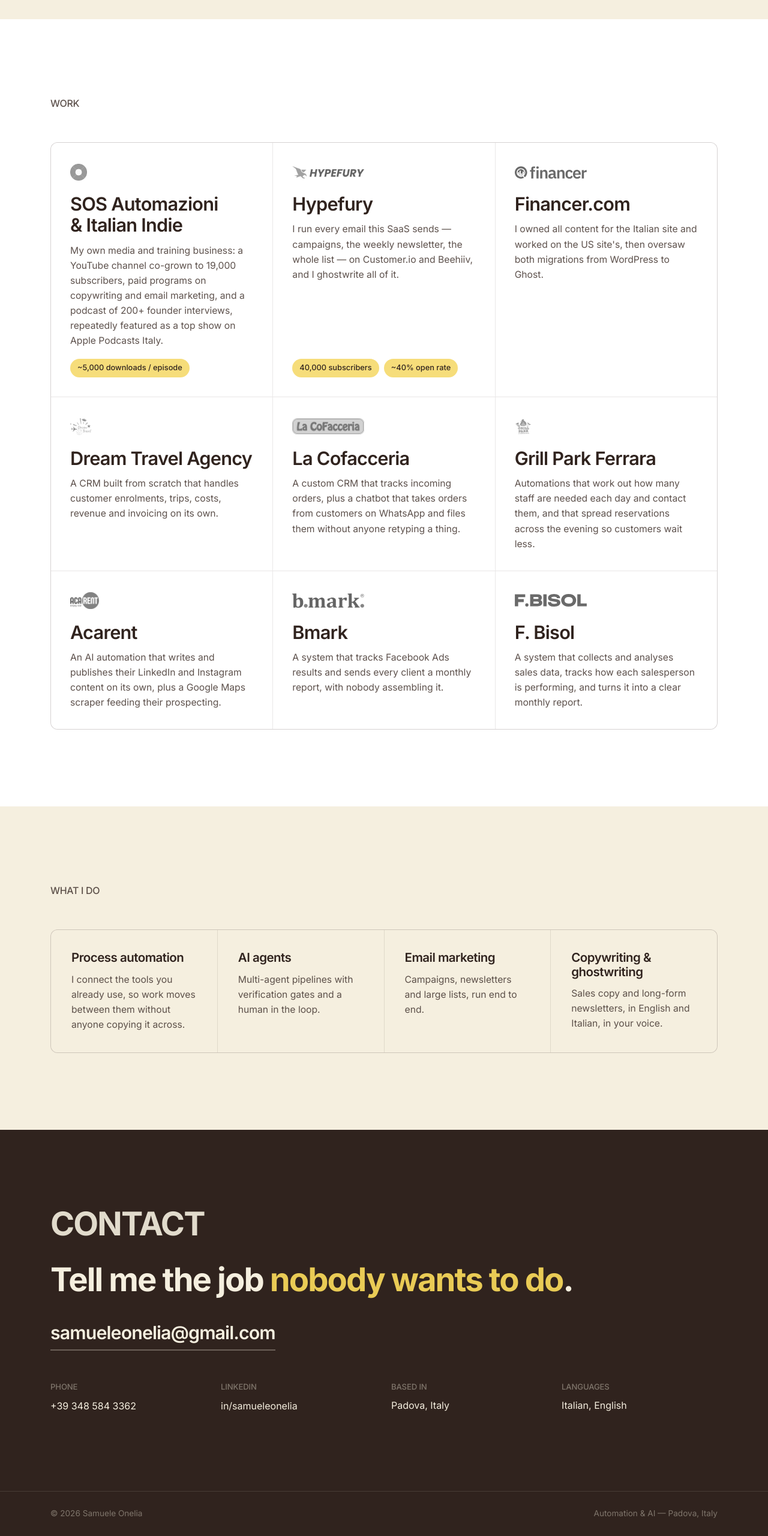
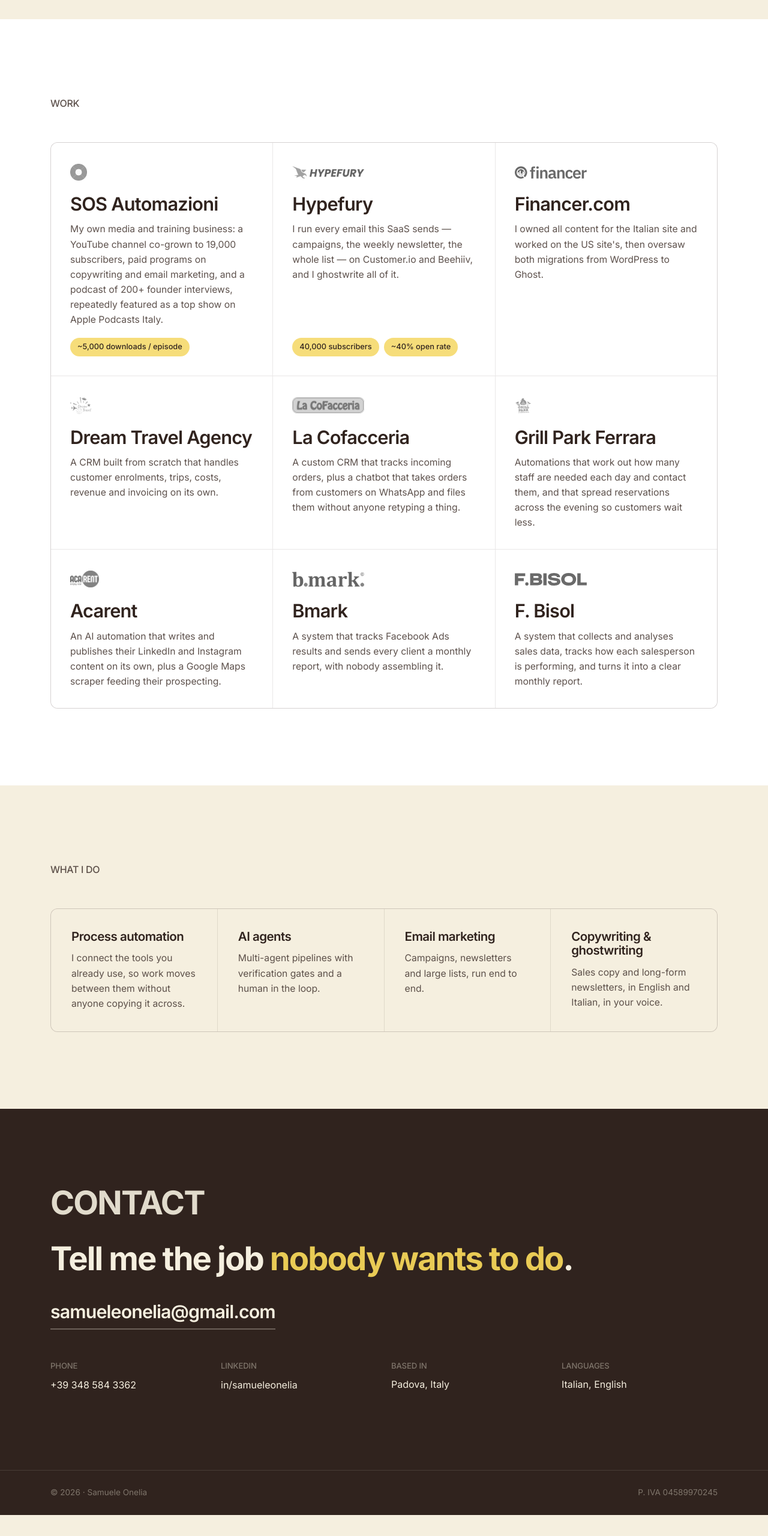
Before and after one commit to samueleonelia/samueleonelia.com, a plain HTML site: page index.html in a window 1280 px wide. Shown: the part 808-3368 px from the top of the page at 60% size. After the commit the page ends 3333 px from the top, so only its background shows below. Drawn offline with Linux system fonts and the light colour scheme.

Commit message:
Match SOS Automazioni's footer note, and shorten the SOS card title
Footer now carries the same legal line as sosautomazioni.com — '(c) 2026 ·
Samuele Onelia' and 'P. IVA 04589970245' — minus the Privacy Policy and Cookie
Policy links, as asked. This replaces the 'Automation & AI — Padova, Italy'
line that was there.

Work card titled 'SOS Automazioni' rather than 'SOS Automazioni & Italian
Indie'. The podcast is still described in the card copy.

```diff
--- a/index.html
+++ b/index.html
@@ -237,8 +237,8 @@
       <div class="jobs">
 
         <article class="job rv">
-          <div class="job-logo"><img src="assets/logos/sosautomazioni.avif" alt="SOS Automazioni and Italian Indie" loading="lazy"></div>
-          <h3>SOS Automazioni &amp; Italian Indie</h3>
+          <div class="job-logo"><img src="assets/logos/sosautomazioni.avif" alt="SOS Automazioni" loading="lazy"></div>
+          <h3>SOS Automazioni</h3>
           <p>My own media and training business: a YouTube channel co-grown to 19,000 subscribers, paid programs on copywriting and email marketing, and a podcast of 200+ founder interviews, repeatedly featured as a top show on Apple Podcasts Italy.</p>
           <div class="res"><span>~5,000 downloads / episode</span></div>
         </article>
@@ -339,8 +339,8 @@
 
 <footer>
   <div class="wrap foot-in">
-    <p>© <span id="yr">2026</span> Samuele Onelia</p>
-    <p>Automation &amp; AI — Padova, Italy</p>
+    <p>© <span id="yr">2026</span> · Samuele Onelia</p>
+    <p>P. IVA 04589970245</p>
   </div>
 </footer>
 
```
